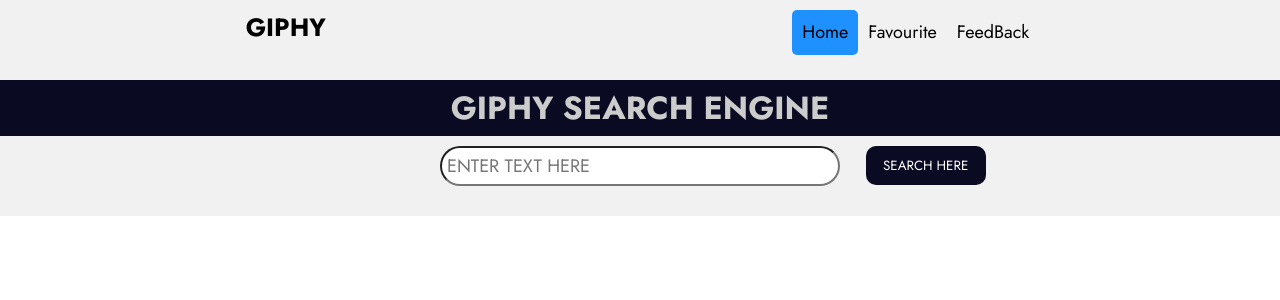
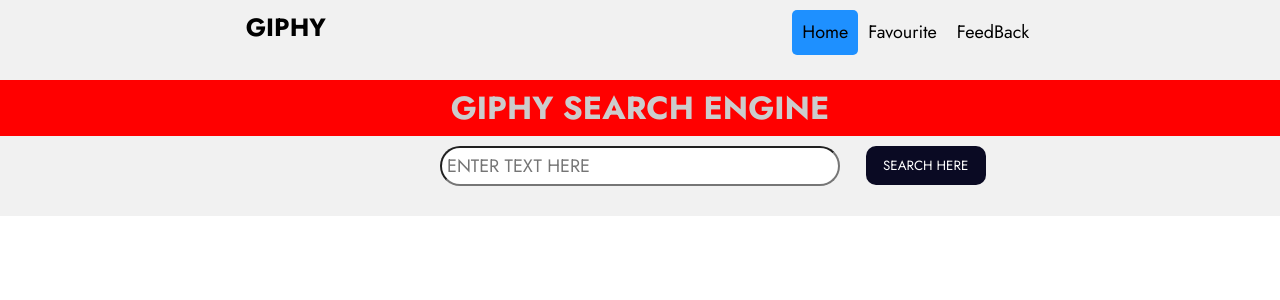
Before and after one commit to chaudarybilal/Gifff, a React (Create React App) app: page / in a window 1280 px wide. Shown: the top 300 px of the page. Built offline with nearby package versions, Linux system fonts and the light colour scheme.

Commit message:
updates the header bg color

```diff
--- a/src/Giff/Gifff.css
+++ b/src/Giff/Gifff.css
@@ -17,7 +17,7 @@
     width: auto;
     padding:5px;
     text-align: center;
-    background: #0a0a23;
+    background:red;
 
 }
 .header{
```
